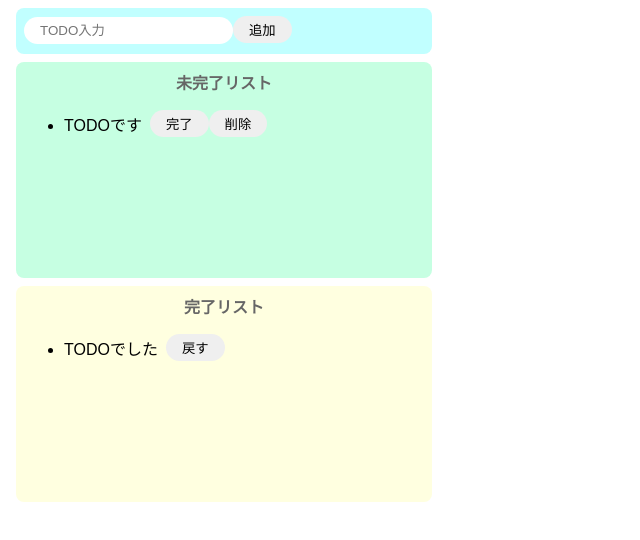
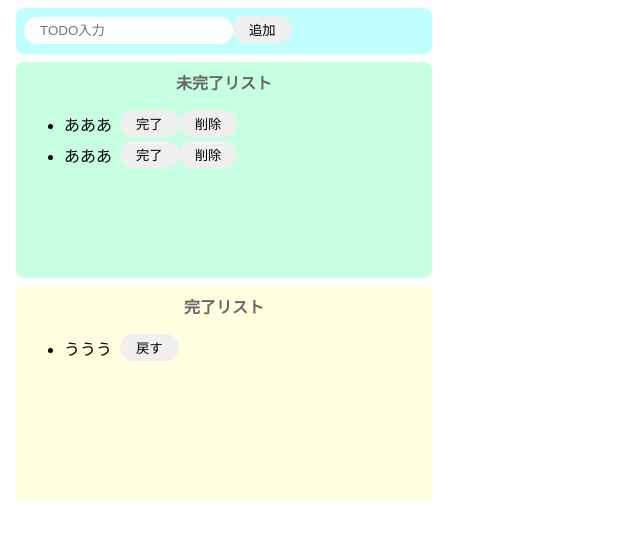
Before and after one commit to satsuki-yabu/React-TODO, a React (Create React App) app: page / in a window 1280 px wide. Shown: the top 540 px of the page, without its empty margins (0-640 px from the left). Built offline with nearby package versions, Linux system fonts and the light colour scheme.

Commit message:
Reactでの実装を意識したモックに変化

```diff
--- a/src/App.jsx
+++ b/src/App.jsx
@@ -1,4 +1,4 @@
-import React from "react";
+import React, { useState } from "react";
 import "./styles.css";
 
 //実装機能　入力フォームに入れる。→値を受け取る
@@ -16,6 +16,10 @@ import "./styles.css";
 //未完了リストに載せるのは、リストと、ボタン２つ
 
 export const App = () => {
+  const [incompleteTodos, setIncompleteTodos] = useState(["あああ", "いいい"]);
+
+  const [completeTodos, setCompleteTodos] = useState(["ううう"]);
+
   return (
     <>
       <div className="input-area">
@@ -24,17 +28,29 @@ export const App = () => {
       </div>
       <div className="incomplete-area">
         <p className="title">未完了リスト</p>
-        <ul className="list-row">
-          <li>TODOです</li>
-          <button>完了</button>
-          <button>削除</button>
+        <ul>
+          {incompleteTodos.map((todo) => {
+            return (
+              <div className="list-row">
+                <li>あああ</li>
+                <button>完了</button>
+                <button>削除</button>
+              </div>
+            );
+          })}
         </ul>
       </div>
       <div className="complete-area">
         <p className="title">完了リスト</p>
-        <ul className="list-row">
-          <li>TODOでした</li>
-          <button>戻す</button>
+        <ul>
+          {completeTodos.map((todo) => {
+            return (
+              <div key={todo} className="list-row">
+                <li>{todo}</li>
+                <button>戻す</button>
+              </div>
+            );
+          })}
         </ul>
       </div>
     </>
```
